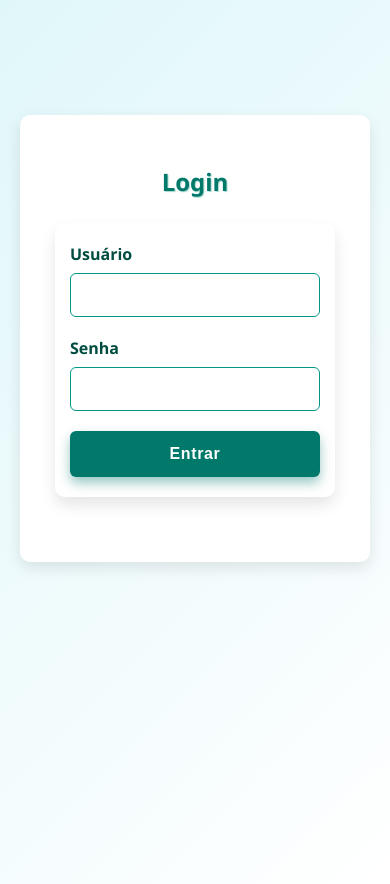
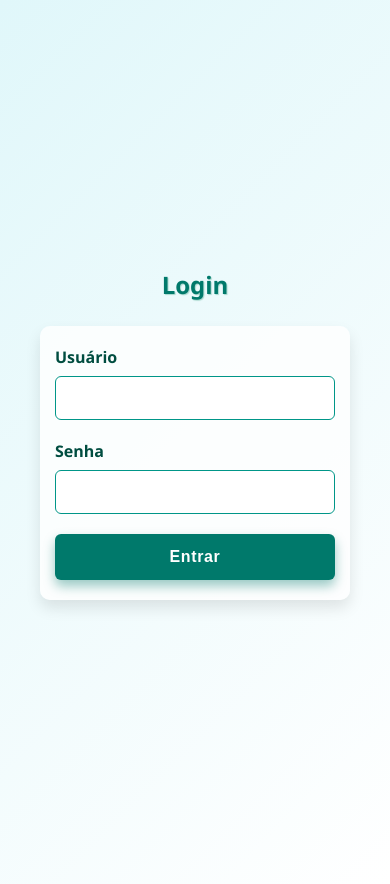
Before and after one commit to Luankayo/lista-de-compras, a Flask app: page /login in a window 390 px wide. Run offline with Flask 3, Linux system fonts and the light colour scheme.

Commit message:
Ajusta propocionalidade dispositivos mobile

```diff
--- a/lista_de_compras/static/style.css
+++ b/lista_de_compras/static/style.css
@@ -8,13 +8,14 @@ body {
     font-family: 'Segoe UI', Tahoma, Geneva, Verdana, sans-serif;
     background: linear-gradient(135deg, #e0f7fa, #ffffff);
     margin: 0;
-    padding: 20px;
+    padding: 20px 10px;
     color: #222;
     min-height: 100vh;
     display: flex;
-    flex-direction: column;
-    justify-content: flex-start;
+    justify-content: center;
+    align-items: center;
 }
+
 
 
 /* Cabeçalho */
@@ -175,15 +176,12 @@ a:hover {
 
 /* Login page extra styles */
 .login-box {
-    background: white;
-    padding: 30px 35px;
-    border-radius: 10px;
-    box-shadow: 0 6px 15px rgba(0, 0, 0, 0.1);
     width: 100%;
     max-width: 400px;
-    margin: auto;
-    margin-top: 80px;
+    padding: 30px 20px;
+    box-sizing: border-box;
 }
+
 
 .login-box h2 {
     text-align: center;
```
